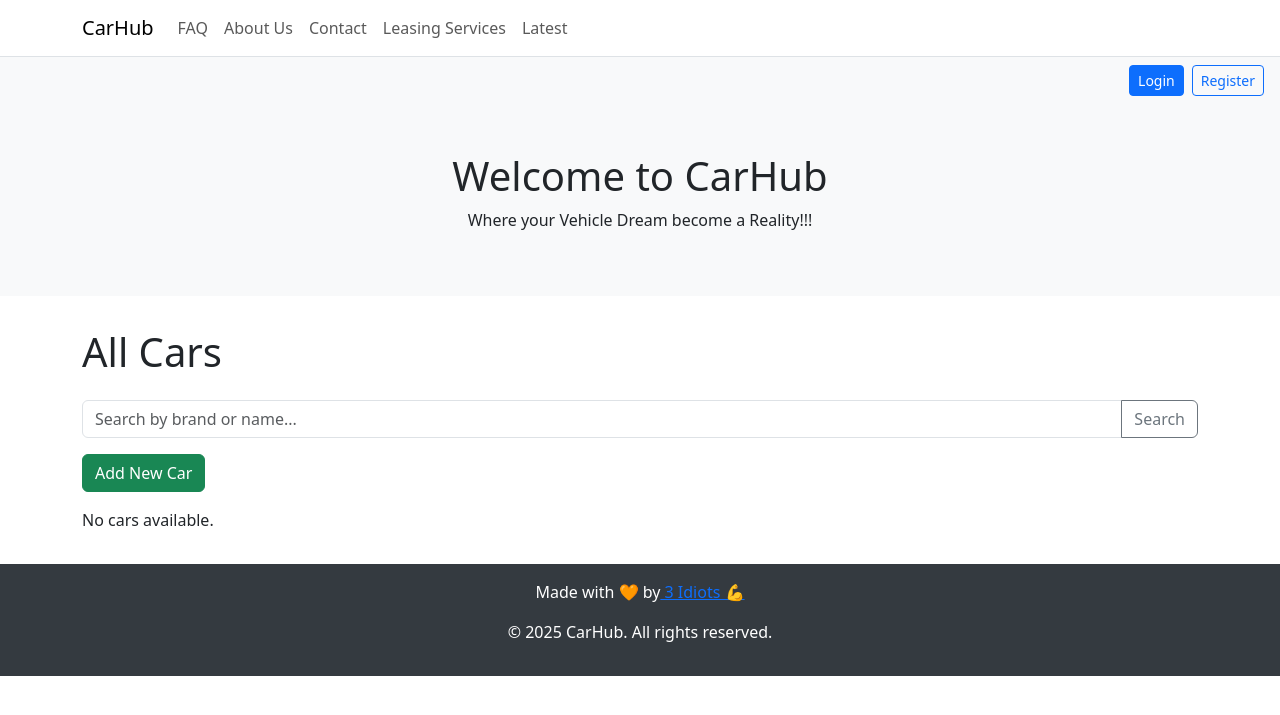
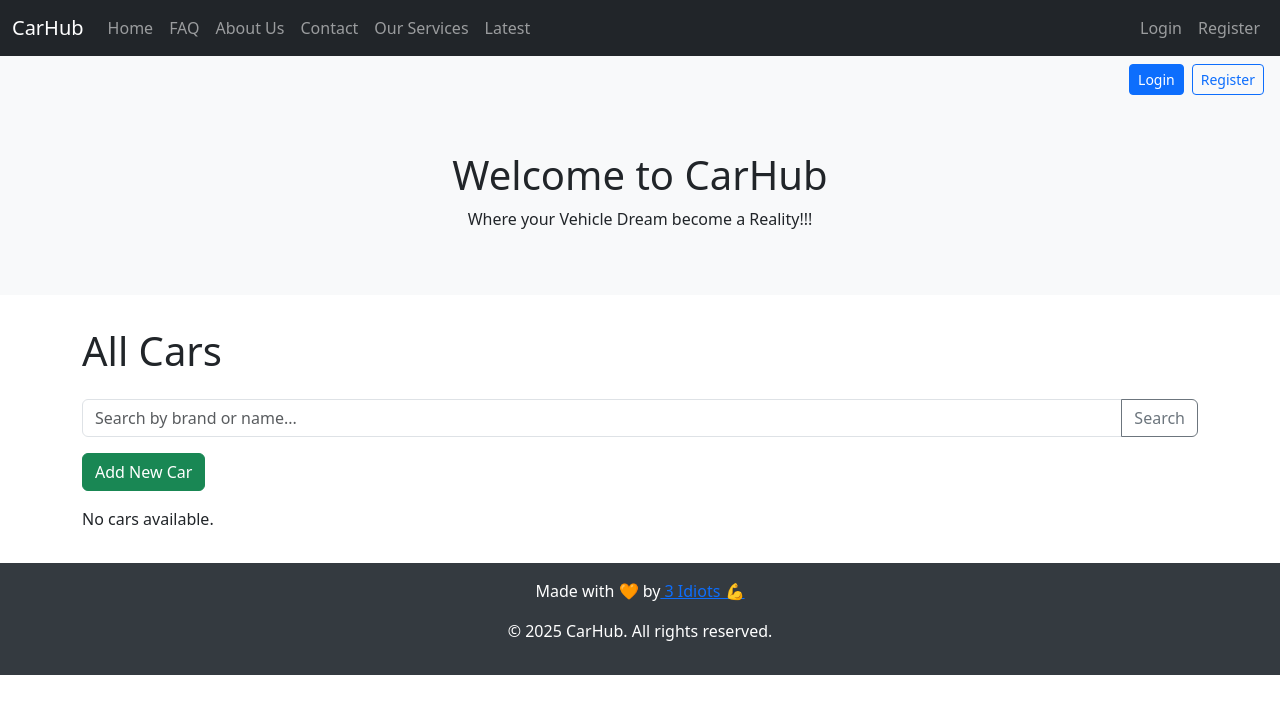
Before and after one commit to Bavindu14/carhub, a Django app: page / in a window 1280 px wide. Shown: the top 715 px of the page. Run offline with Django 3.2, Linux system fonts and the light colour scheme; data that the repository does not hold is empty.

Commit message:
user,home

```diff
--- a/accounts/urls.py
+++ b/accounts/urls.py
@@ -4,6 +4,6 @@ from django.contrib.auth import views as auth_views
 
 urlpatterns = [
     path('register/', views.register, name='register'),
-    path('login/', auth_views.LoginView.as_view(template_name='accounts/login.html'), name='login'),
+    path('login/', views.custom_login, name='login'),
     path('logout/', auth_views.LogoutView.as_view(next_page='home'), name='logout'),
 ]
--- a/carhub/settings.py
+++ b/carhub/settings.py
@@ -146,3 +146,8 @@ import os
 
 MEDIA_URL = '/media/'
 MEDIA_ROOT = os.path.join(BASE_DIR, 'media')
+
+
+LOGIN_REDIRECT_URL = 'home'  # After successful login
+LOGOUT_REDIRECT_URL = 'home'  # After logout
+LOGIN_URL = 'login'           # Where to redirect for login
--- a/carhub/urls.py
+++ b/carhub/urls.py
@@ -19,10 +19,9 @@ from django.urls import path, include  # include is important
 
 urlpatterns = [
     path('admin/', admin.site.urls),
-    path('', include('cars.urls')),  # include cars app URLs
+    path('', include('cars.urls')), # include cars app URLs
     path('accounts/', include('accounts.urls')),
-    path('__debug__/', include(debug_toolbar.urls)),
-
+    path('__debug__/', include('debug_toolbar.urls')),
 ]
 
 
--- a/cars/templates/cars/base.html
+++ b/cars/templates/cars/base.html
@@ -25,19 +25,55 @@
 <body>
 
 <!--  Navbar  -->
-<nav class="navbar navbar-expand-lg navbar-light bg-white border-bottom">
-    <div class="container">
-        <a class="navbar-brand" href="#">CarHub</a>
+<nav class="navbar navbar-expand-lg navbar-dark bg-dark">
+    <div class="container-fluid">
+      <a class="navbar-brand" href="{% url 'home' %}">CarHub</a>
       <button class="navbar-toggler" type="button" data-bs-toggle="collapse" data-bs-target="#navbarNav">
         <span class="navbar-toggler-icon"></span>
       </button>
       <div class="collapse navbar-collapse" id="navbarNav">
-            <ul class="navbar-nav me-auto">
-                <li class="nav-item"><a class="nav-link" href="{% url 'faq' %}">FAQ</a></li>
-                <li class="nav-item"><a class="nav-link" href="{% url 'about' %}">About Us</a></li>
-                <li class="nav-item"><a class="nav-link" href="{% url 'contact' %}">Contact</a></li>
-                <li class="nav-item"><a class="nav-link" href="{% url 'services' %}">Leasing Services</a></li>
-                <li class="nav-item"><a class="nav-link" href="{% url 'latest' %}">Latest</a></li>
+        <ul class="navbar-nav me-auto mb-2 mb-lg-0">
+          <li class="nav-item">
+            <a class="nav-link" href="{% url 'home' %}">Home</a>
+          </li>
+          <li class="nav-item">
+            <a class="nav-link" href="{% url 'faq' %}">FAQ</a>
+          </li>
+          <li class="nav-item">
+            <a class="nav-link" href="{% url 'about' %}">About Us</a>
+          </li>
+          <li class="nav-item">
+            <a class="nav-link" href="{% url 'contact' %}">Contact</a>
+          </li>
+          <li class="nav-item">
+            <a class="nav-link" href="{% url 'services' %}">Our Services</a>
+          </li>
+          <li class="nav-item">
+            <a class="nav-link" href="{% url 'latest' %}">Latest</a>
+          </li>
+        </ul>
+
+        <ul class="navbar-nav mb-2 mb-lg-0">
+          {% if user.is_authenticated %}
+            <li class="nav-item">
+              <span class="navbar-text text-white me-2">
+                Hello, {{ user.username }}!
+              </span>
+            </li>
+            <li class="nav-item">
+              <form method="post" action="{% url 'logout' %}">
+                {% csrf_token %}
+                <button type="submit" class="btn btn-outline-light btn-sm">Logout</button>
+              </form>
+            </li>
+          {% else %}
+            <li class="nav-item">
+              <a class="nav-link" href="{% url 'login' %}">Login</a>
+            </li>
+            <li class="nav-item">
+              <a class="nav-link" href="{% url 'register' %}">Register</a>
+            </li>
+          {% endif %}
         </ul>
       </div>
     </div>
@@ -49,7 +85,11 @@
             <div class="d-flex align-items-center">
                 <img src="{{ user.profile.image.url }}" class="rounded-circle me-2" width="40" height="40" alt="Profile">
                 <span class="me-2">{{ user.username }}</span>
-                <a href="{% url 'logout' %}" class="btn btn-sm btn-danger">Logout</a>
+                <form method="post" action="{% url 'logout' %}" style="display:inline;">
+                    {% csrf_token %}
+                    <button type="submit" class="btn btn-danger btn-sm">Logout</button>
+                </form>
+
             </div>
         {% else %}
             <a href="{% url 'login' %}" class="btn btn-sm btn-primary me-2">Login</a>
--- a/cars/urls.py
+++ b/cars/urls.py
@@ -6,13 +6,12 @@ urlpatterns = [
     path('add/', views.add_car, name='add_car'),
     path('edit/<int:pk>/', views.edit_car, name='edit_car'),
     path('delete/<int:pk>/', views.delete_car, name='delete_car'),
-    path('', views.car_list, name='home'),
     path('car/<int:pk>/', views.car_detail, name='car_detail'),
+
+    # info pages
     path('faq/', views.faq, name='faq'),
     path('about/', views.about, name='about'),
     path('contact/', views.contact, name='contact'),
     path('services/', views.services, name='services'),
     path('latest/', views.latest, name='latest'),
-
-
 ]
--- a/cars/views.py
+++ b/cars/views.py
@@ -87,3 +87,27 @@ def about(request): return render(request, 'cars/about.html')
 def contact(request): return render(request, 'cars/contact.html')
 def services(request): return render(request, 'cars/services.html')
 def latest(request): return render(request, 'cars/latest.html')
+
+from django.shortcuts import render
+from django.contrib.auth.decorators import login_required
+
+
+def home(request):
+    return render(request, 'cars/hello.html')
+
+from django.shortcuts import render, redirect
+from django.contrib.auth.forms import UserCreationForm
+from django.contrib.auth import login
+
+def register(request):
+    if request.method == 'POST':
+        form = UserCreationForm(request.POST)
+        if form.is_valid():
+            user = form.save()
+            login(request, user)
+            return redirect('home')
+        else:
+            return render(request, 'accounts/register.html', {'form': form})
+    else:
+        form = UserCreationForm()
+    return render(request, 'accounts/register.html', {'form': form})
```
Also changed, not shown: accounts/templates/accounts/login.html (+18 -14 lines), accounts/templates/accounts/register.html (+23 -34 lines), accounts/views.py (+23 -4 lines), cars/admin.py (+7 -0 lines). Lines whose indentation alone changed are shown as unchanged.
